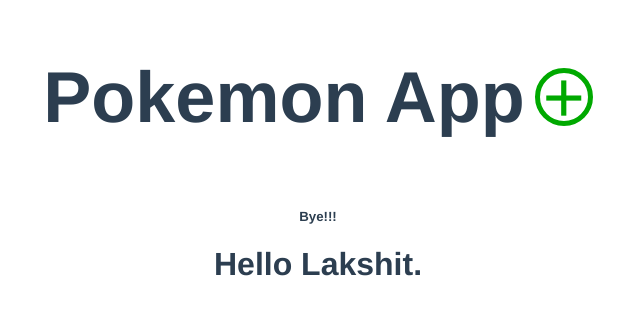
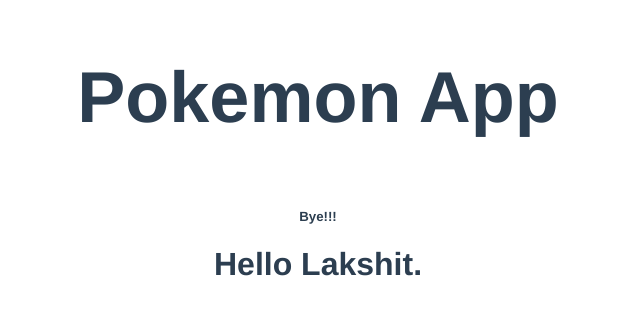
Before and after one commit to Lakshit-Chiranjiv/simple-pokemon-app---vuejs, a Vue app in the folder client/: page / in a window 1280 px wide. Shown: the top 314 px of the page, without its empty margins (322-962 px from the left). Built offline with nearby package versions, Linux system fonts and the light colour scheme.

Commit message:
commented the + button for now

```diff
--- a/client/src/components/Header.vue
+++ b/client/src/components/Header.vue
@@ -2,9 +2,9 @@
 <!-- eslint-disable -->
 <div class="head">
   <h1>Pokemon App</h1>
-  <div class="panelBtn">
+  <!-- <div class="panelBtn">
     <a href="#">+</a>
-  </div>
+  </div> -->
 </div>
 </template>
 
```
